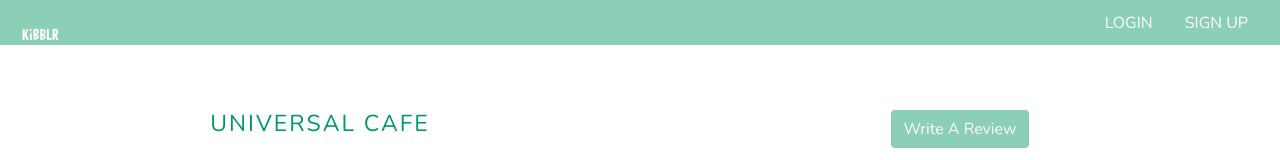
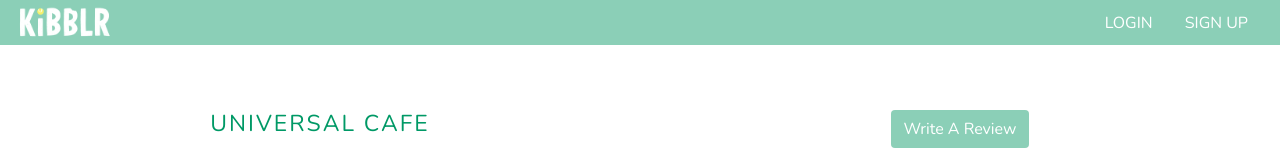
Before and after one commit to ch264/Kibblr, a plain HTML site: page public/restaurantOne.html in a window 1280 px wide. Shown: the top 160 px of the page. Drawn offline with nearby package versions, Linux system fonts and the light colour scheme; no server answers.

```diff
--- a/public/restaurantOne.html
+++ b/public/restaurantOne.html
@@ -17,7 +17,7 @@
     <header>
         <div class="container-fluid kibblr-top-nav">
             <nav class="navbar navbar-expand navbar-fixed-top kibblr-top-nav">
-                <a class="navbar-brand" href=""><img src="../images/kibblr-logos-white.png" width="30" height="30" class="d-inline-block align-top tennis-ball-one" alt=""></a>
+                <a class="navbar-brand" href=""><img src="../images/kibblr-logos-white.png" width="30" height="30" class="d-inline-block align-top kibblr-logo" alt=""></a>
                 <button class="navbar-toggler " type="button" data-toggle="collapse" data-target="#navbarNav" aria-controls="navbarNav" aria-expanded="false" aria-label="Toggle navigation">
                         <span class="navbar-toggler-icon"></span>
                     </button>
--- a/public/styles/restaurant.css
+++ b/public/styles/restaurant.css
@@ -1,6 +1,11 @@
 @import url('https://fonts.googleapis.com/css?family=Nunito');
 p {
     font-family: 'Nunito', 'sans-serif';
+}
+
+.kibblr-logo {
+    height: auto;
+    width: 100px;
 }
 
 body a {
```
Also changed, not shown: public/restaurantList.html (+1 -1 lines), public/restaurantThree.html (+1 -1 lines), public/restaurantTwo.html (+1 -1 lines).
